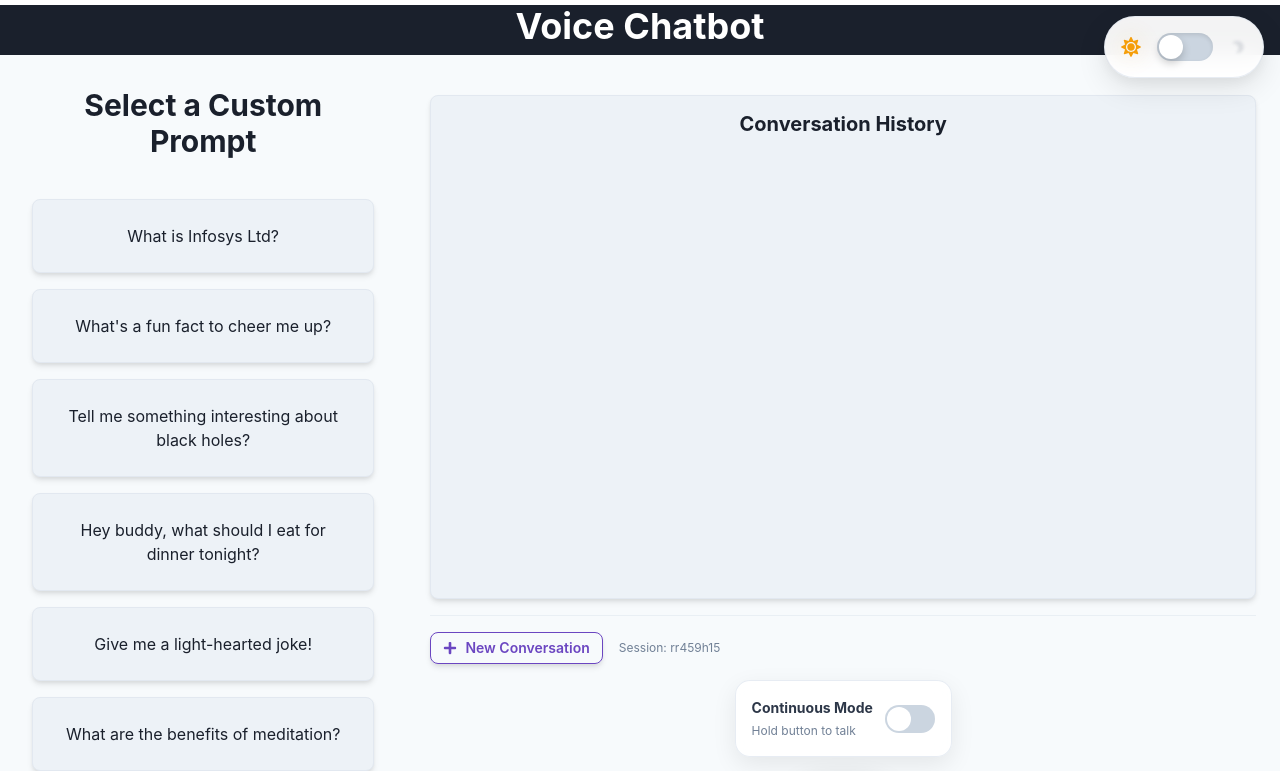
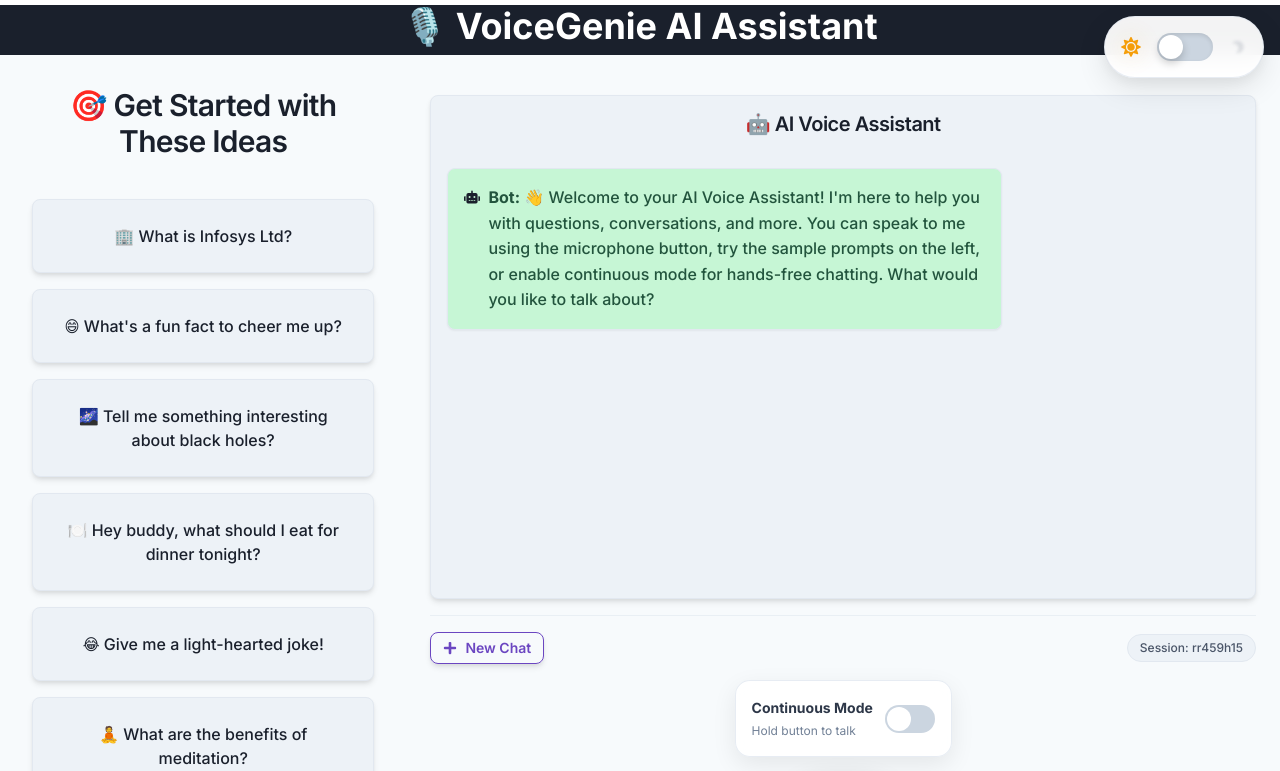
Before and after one commit to bhushankorg/audio-chatbot, a React (Vite) app in the folder frontend/: page / in a window 1280 px wide. Shown: the top 771 px of the page. Built offline with nearby package versions, Linux system fonts and the light colour scheme.

Commit message:
updated cosmetics changes

```diff
--- a/frontend/src/App.jsx
+++ b/frontend/src/App.jsx
@@ -14,7 +14,7 @@ const App = () => {
 <ChakraProvider>
     <Box  >
      <Box h={'50px'} bg={'#1a202c'}mt={'5px'} >
-      <Heading   color='white'  verticalAlign={'middle'} textAlign={'center'} > Voice Chatbot</Heading>
+      <Heading   color='white'  verticalAlign={'middle'} textAlign={'center'} > 🎙️ VoiceGenie AI Assistant</Heading>
       </Box>
     <ChatBox></ChatBox>
     </Box>
--- a/frontend/src/components/ChatBox.jsx
+++ b/frontend/src/components/ChatBox.jsx
@@ -32,6 +32,10 @@ const config = {
 
 const theme = extendTheme({
   config,
+  fonts: {
+    heading: `'Inter', 'Segoe UI', Tahoma, Geneva, Verdana, sans-serif`,
+    body: `'Inter', 'Segoe UI', Tahoma, Geneva, Verdana, sans-serif`,
+  },
   styles: {
     global: {
       '*': {
@@ -39,6 +43,7 @@ const theme = extendTheme({
       },
       'html, body': {
         transition: 'background-color 0.8s cubic-bezier(0.25, 0.46, 0.45, 0.94), color 0.8s cubic-bezier(0.25, 0.46, 0.45, 0.94)',
+        fontFamily: `'Inter', 'Segoe UI', Tahoma, Geneva, Verdana, sans-serif`,
       },
       // Smooth scrollbar transitions
       '::-webkit-scrollbar': {
@@ -59,13 +64,13 @@ const theme = extendTheme({
 });
 
 const samplePrompts = [
-  'What is Infosys Ltd?',
-  "What's a fun fact to cheer me up?",
-  'Tell me something interesting about black holes?',
-  'Hey buddy, what should I eat for dinner tonight?',
-  'Give me a light-hearted joke!',
-  'What are the benefits of meditation?',
-  'Tell me an interesting fact.',
+  '🏢 What is Infosys Ltd?',
+  "😄 What's a fun fact to cheer me up?",
+  '🌌 Tell me something interesting about black holes?',
+  '🍽️ Hey buddy, what should I eat for dinner tonight?',
+  '😂 Give me a light-hearted joke!',
+  '🧘 What are the benefits of meditation?',
+  '🤔 Tell me an interesting fact.',
 ];
 
 // Enhanced Dark Mode Toggle with ultra-smooth animations
@@ -390,6 +395,15 @@ const ChatBoxContent = () => {
       const newSessionId = generateSessionId();
       setSessionId(newSessionId);
       console.log('Generated new session ID:', newSessionId);
+
+      // Add initial welcome message
+      setTimeout(() => {
+        const welcomeMessage = {
+          user: null,
+          bot: "👋 Welcome to your AI Voice Assistant! I'm here to help you with questions, conversations, and more. You can speak to me using the microphone button, try the sample prompts on the left, or enable continuous mode for hands-free chatting. What would you like to talk about?"
+        };
+        setHistory([welcomeMessage]);
+      }, 1000);
     }
   }, []);
 
@@ -597,6 +611,15 @@ const ChatBoxContent = () => {
     setIsTyping(false);
     setError('');
     console.log('Started new session:', newSessionId);
+
+    // Add welcome message after a brief delay
+    setTimeout(() => {
+      const welcomeMessage = {
+        user: null,
+        bot: "👋 Hello! I'm your AI voice assistant. You can speak to me using the microphone button below, click on the sample prompts, or switch to continuous mode for hands-free conversation. How can I help you today?"
+      };
+      setHistory([welcomeMessage]);
+    }, 500);
   };
 
   // Handle continuous mode auto-processing
@@ -668,8 +691,10 @@ const ChatBoxContent = () => {
           textAlign="center"
           color={textColor}
           transition="all 0.8s cubic-bezier(0.25, 0.46, 0.45, 0.94)"
+          fontWeight="600"
+          letterSpacing="tight"
         >
-          Select a Custom Prompt
+          🎯 Get Started with These Ideas
         </Heading>
         {samplePrompts.map((prompt, index) => (
           <Box
@@ -695,6 +720,8 @@ const ChatBoxContent = () => {
               size="md"
               color={textColor}
               transition="all 0.8s cubic-bezier(0.25, 0.46, 0.45, 0.94)"
+              fontWeight="500"
+              lineHeight="1.5"
             >
               {prompt}
             </Text>
@@ -748,13 +775,16 @@ const ChatBoxContent = () => {
               color={textColor}
               transition="all 0.8s cubic-bezier(0.25, 0.46, 0.45, 0.94)"
               mb={4}
+              fontWeight="600"
+              letterSpacing="tight"
             >
-              Conversation History
+              🤖 AI Voice Assistant
             </Heading>
 
             {history.map((entry, index) => (
               <VStack key={index} spacing={2} align="stretch">
                 {/* User Message */}
+                {entry.user && (
                   <Box
                     alignSelf="flex-end"
                     p={4}
@@ -776,10 +806,13 @@ const ChatBoxContent = () => {
                       transition="all 0.8s cubic-bezier(0.25, 0.46, 0.45, 0.94)"
                       whiteSpace="pre-wrap"
                       wordBreak="break-word"
+                      fontWeight="500"
+                      lineHeight="1.6"
                     >
                       <strong>You:</strong> {entry.user}
                     </Text>
                   </Box>
+                )}
 
                 {/* Bot Message */}
                 {entry.bot && (
@@ -806,6 +839,8 @@ const ChatBoxContent = () => {
                         transition="all 0.8s cubic-bezier(0.25, 0.46, 0.45, 0.94)"
                         whiteSpace="pre-wrap"
                         wordBreak="break-word"
+                        fontWeight="500"
+                        lineHeight="1.6"
                       >
                         <strong>Bot:</strong> {entry.bot}
                       </Text>
@@ -937,7 +972,7 @@ const ChatBoxContent = () => {
 
         <VStack spacing={4}>
           {/* Session Management */}
-          <HStack spacing={4} width="100%">
+          <HStack spacing={4} width="100%" justify="space-between" align="center">
             <Button
               onClick={clearSession}
               leftIcon={<FaPlus />}
@@ -948,13 +983,23 @@ const ChatBoxContent = () => {
               variant="outline"
               colorScheme="purple"
               size="sm"
+              fontWeight="600"
             >
-              New Conversation
+              New Chat
             </Button>
             {sessionId && (
-              <Text fontSize="xs" color={useColorModeValue('gray.500', 'gray.400')}>
+              <Box
+                px={3}
+                py={1}
+                bg={useColorModeValue('gray.100', 'gray.700')}
+                borderRadius="full"
+                border="1px solid"
+                borderColor={borderColor}
+              >
+                <Text fontSize="xs" color={useColorModeValue('gray.600', 'gray.300')} fontWeight="500">
                   Session: {sessionId.slice(-8)}
                 </Text>
+              </Box>
             )}
           </HStack>
 
@@ -1106,6 +1151,18 @@ const ChatBoxContent = () => {
 };
 
 const ChatBox = () => {
+  // Add Google Fonts link
+  useEffect(() => {
+    const link = document.createElement('link');
+    link.href = 'https://fonts.googleapis.com/css2?family=Inter:wght@300;400;500;600;700&display=swap';
+    link.rel = 'stylesheet';
+    document.head.appendChild(link);
+
+    return () => {
+      document.head.removeChild(link);
+    };
+  }, []);
+
   return (
     <ChakraProvider theme={theme}>
       <ColorModeScript initialColorMode={theme.config.initialColorMode} />
```
Lines whose indentation alone changed are shown as unchanged.
